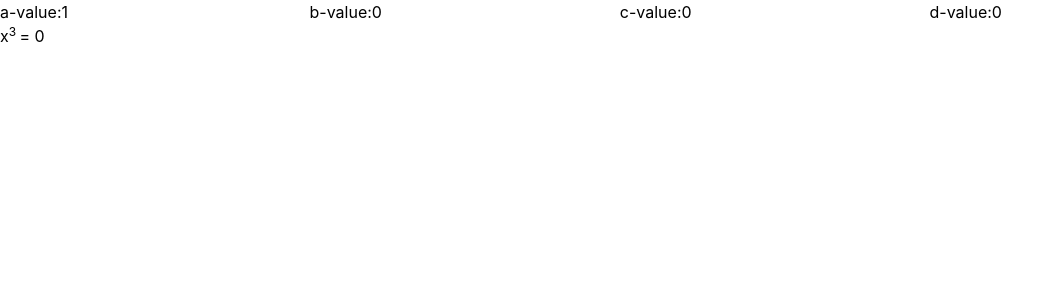
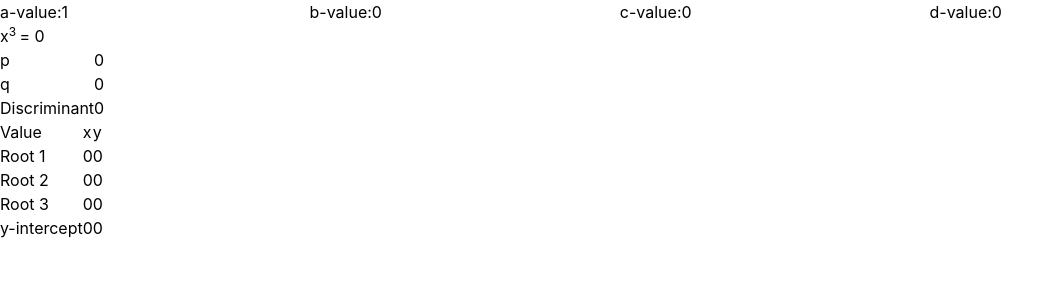
Before and after one commit to IzzyZeee/assignment3, a React (Vite) app: page / in a window 1280 px wide. Shown: the top 300 px of the page, without its empty margins (0-1064 px from the left). Built offline with nearby package versions, Linux system fonts and the light colour scheme.

Commit message:
kinda did cubic table but its broken (the outputs come out tho)

```diff
--- a/src/App.tsx
+++ b/src/App.tsx
@@ -8,7 +8,7 @@ import CubicEquation from "./CubicEquation.tsx";
 // import CubicGraph from "./CubicGraph.tsx";
 // import CubicHistory from "./CubicHistory.tsx";
 import CubicInput from "./CubicInput.tsx";
-// import CubicTable from "./CubicTable.tsx";
+import CubicTable from "./CubicTable.tsx";
 
 function App() {
 
@@ -29,6 +29,12 @@ const [input, setInput] = useState<Coefficient>({a: 1, b: 0, c: 0, d: 0}); // SS
         update={setInput}
       >
       </CubicEquation>
+
+      <CubicTable
+        coefficients={input}
+        update={setInput}
+      >
+      </CubicTable>
     </div>
 
   )
--- a/src/CubicTable.tsx
+++ b/src/CubicTable.tsx
@@ -5,16 +5,218 @@ export default function CubicEquation
 
 ({ coefficients, update }: UpdateCoefficient) {
 
-    const [SOMETHING SOMETHING] = useState<TYPE>(skigumifushoilet); // State for Equation
+    const [p, setP] = useState<number>(0); // States include p, q, delta, x1/2/3
+    const [q, setQ] = useState<number>(0);
+    const [delta, setDelta] = useState<number>(0);
+    const [x1, setX1] = useState<number>(0);
+    const [x2, setX2] = useState<number>(0);
+    const [x3, setX3] = useState<number>(0);
+    const [d, setD] = useState<number>(0); // y-intercept
 
     useEffect (() => {
 
+        const a = coefficients.a;
+        const b = coefficients.b;
+        const c = coefficients.c;
+        setD(coefficients.d);
+
+        setP(
+            (3 * a * c - b * b) / (3 * a * a)
+        );
+        setQ(
+            (27 * a * a * d - 9 * a * b * c + 2 * b * b * b) / (27 * a * a * a)
+        );
+        setDelta(
+            Math.pow(q / 2, 2) + Math.pow(p / 3, 3)
+        );
+
+        function truncate(num: number, places: number) { // To truncate to 5 or 2 decimal places because the example does so
+            const multiplied = num * Math.pow(10, places); // ex. 1.1234, 2 becomes 112.34
+            const result = Math.trunc(multiplied) / Math.pow(10, places); // Cut off decimal, divide by power of 10 ex. 112.34 becomes 112 becomes 1.12
+            return result;
+        }
+
+        function cardano(a: number, b: number, p: number, q: number) { // Calculates a single root
+            return truncate(Math.cbrt(-q / 2 + Math.sqrt(Math.pow(q / 2, 2) + Math.pow(p / 3, 3))) + Math.cbrt(-q / 2 - Math.sqrt(Math.pow(q / 2, 2) + Math.pow(p / 3, 3))) - b / (3 * a), 2); // Truncated to 2 decimal places like on the example
+        }
+
+        if (Math.abs(delta) < 1e-15) { // Case C: Delta equals 0, but sometimes the computer can't actually get the zero so it becomes very close to zero, which we detect under the threshold (between 0 and 1e-15)
+
+            setDelta(0); // Turns delta to zero
+
+            if (Math.abs(p) < 1e-15 && Math.abs(q) < 1e-15) { // Case C1: Triple root when p = q = 0
+
+                setX1(
+                    cardano(a, b, p, q)
+                );
+                setX2(x1);
+                setX3(x1);
+
+            } else { // Case C2: Double root
+
+                setX1( // Double
+                    cardano(a, b, p, q)
+                );
+                setX2( // Single
+                    truncate(Math.cbrt(q / 2) - b / (3 * a), 2)
+                );
+                setX3(x2); // Same as x2
+
+            }
+
+        } else if (delta < 0) { // Case A: 3 real roots
+
+            const theta = (1 / 3) * Math.acos(-q / (2 * Math.sqrt(-Math.pow(p / 3, 3))));
+            setX1(
+                truncate(2 * Math.sqrt(-p / 3) * Math.cos(theta) - b / (3 * a), 2)
+            );
+            setX2(
+                truncate(2 * Math.sqrt(-p / 3) * Math.cos(theta + (2 * Math.PI) / 3) - b / (3 * a), 2)
+            );
+            setX3(
+                truncate(2 * Math.sqrt(-p / 3) * Math.cos(theta + (4 * Math.PI) / 3) - b / (3 * a), 2)
+            );
+
+        } else { // Case B: Delta > 0, 1 real root and 2 complex roots
+
+            setX1(cardano(a, b, p, q));
+            setX2(NaN);
+            setX3(NaN);
+
+        }
 
     }, [coefficients]); // useEffect's second [] parameter means it'll only run when [] udpates
 
     return (
         <div>
-
+          <table>
+            <tr>
+              <td>p</td>
+              <td>
+                {p}
+              </td>
+            </tr>
+            <tr>
+              <td>q</td>
+              <td>
+                {q}
+              </td>
+            </tr>
+            <tr>
+              <td>Discriminant</td>
+              <td>
+                {delta}
+              </td>
+            </tr>
+          </table>
+          <table>
+            <tr>
+              <td>Value</td>
+              <td>x</td>
+              <td>y</td>
+            </tr>
+            <tr>
+              <td>Root 1</td>
+              <td>
+                {x1}
+              </td>
+              <td>0</td>
+            </tr>
+            <tr>
+              <td>Root 2</td>
+              <td>
+                {x2}
+              </td>
+              <td>0</td>
+            </tr>
+            <tr>
+              <td>Root 3</td>
+              <td>
+                {x3}
+              </td>
+              <td>0</td>
+            </tr>
+            <tr>
+              <td>y-intercept</td>
+              <td>0</td>
+              <td>
+                {d}
+              </td>
+            </tr>
+          </table>
         </div>
     )
+
+
+
+
+
+
+
+
+
+
+
+
+// Below is including original classes (to make putting inline CSS easier later)
+
+    // return (
+    //     <div>
+    //       <table className="INSERTCSS">
+    //         <tr className="table-row">
+    //           <td className="half-col border-bottom">p</td>
+    //           <td className="half-col border-bottom">
+    //             {p}
+    //           </td>
+    //         </tr>
+    //         <tr className="table-row">
+    //           <td className="border-bottom">q</td>
+    //           <td className="border-bottom">
+    //             {q}
+    //           </td>
+    //         </tr>
+    //         <tr className="table-row">
+    //           <td>Discriminant</td>
+    //           <td>
+    //             {delta}
+    //           </td>
+    //         </tr>
+    //       </table>
+    //       <table className="font">
+    //         <tr className="table-row colored-row" >
+    //           <td className="half-col">Value</td>
+    //           <td className="quarter-col">x</td>
+    //           <td className="quarter-col">y</td>
+    //         </tr>
+    //         <tr className="table-row">
+    //           <td className="border-bottom">Root 1</td>
+    //           <td className="border-bottom">
+    //             {x1}
+    //           </td>
+    //           <td className="border-bottom">0</td>
+    //         </tr>
+    //         <tr className="table-row">
+    //           <td className="border-bottom">Root 2</td>
+    //           <td className="border-bottom">
+    //             {x2}
+    //           </td>
+    //           <td className="border-bottom">0</td>
+    //         </tr>
+    //         <tr className="table-row">
+    //           <td className="border-bottom">Root 3</td>
+    //           <td className="border-bottom">
+    //             {x3}
+    //           </td>
+    //           <td className="border-bottom">0</td>
+    //         </tr>
+    //         <tr className="table-row">
+    //           <td>y-intercept</td>
+    //           <td>0</td>
+    //           <td>
+    //             {d}
+    //           </td>
+    //         </tr>
+    //       </table>
+    //     </div>
+    // )
 }
```
